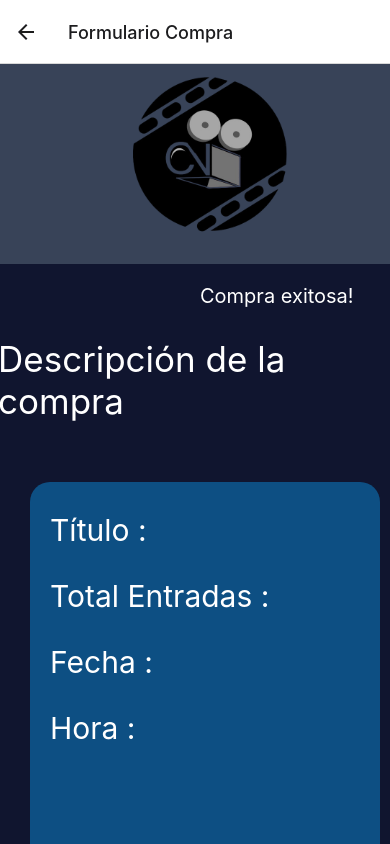
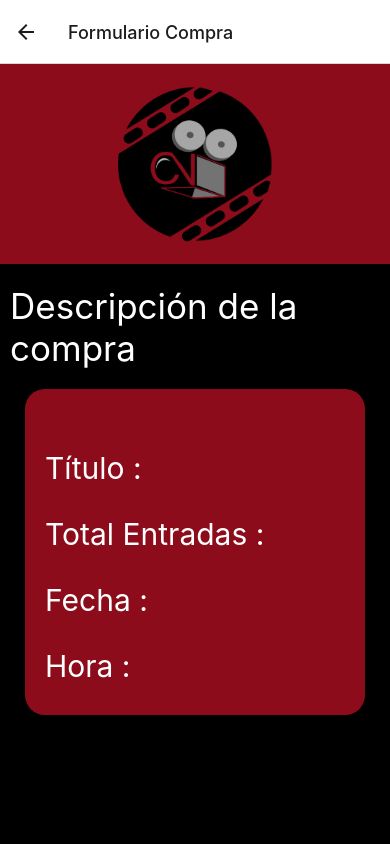
Before and after one commit to milenasantarelli/cine-neuquen, a React Native app: screen /FormCompra in a window 390 px wide. Built offline with nearby package versions, Linux system fonts and the light colour scheme.

Commit message:
Cambio del css en todas las pantallas y responsive

```diff
--- a/screens/accesoPersonalScreen.js
+++ b/screens/accesoPersonalScreen.js
@@ -57,7 +57,7 @@ view2: {
     justifyContent: 'center',
     alignItems: 'center',
     width: 'auto',
-    height: '100%',
+    height: '35%',
     backgroundColor: '#000000',
 },
 titulo: {
--- a/screens/comprarEntrada.js
+++ b/screens/comprarEntrada.js
@@ -39,129 +39,65 @@ const styles = StyleSheet.create({
     img:{
         height: 180,
         width: 180,
-        marginLeft: 120,
+        display: 'flex',
+        justifyContent: 'center',
+        alignItems: 'center',
     },
     cont: {
-        backgroundColor: '#384358',
+        backgroundColor: '#8d0c1b',
         height: 200,
+        display: 'flex',
+        justifyContent: 'center',
+        alignItems: 'center',
     },
     Cont2 :{
-        backgroundColor: '#0d4f83',
+        backgroundColor: '#8d0c1b',
         display: 'flex',
-        marginLeft: 30,
-        width: 350,
-        height: 400,
-        marginTop: 60,
+        justifyContent: 'center',
+        width: 340,
+        height: 360,
+        marginTop: 55,
         borderRadius: 20,
     },
     body: {
-        backgroundColor: '#10152f',
+        backgroundColor: '#000000',
         width: 'auto',
-        height: 1000,
+        height: '100%',
+        display: 'flex',
+        justifyContent: 'center',
+        alignItems: 'center',
     },
     texto :{
         display: 'flex',
-        marginTop: 30,
-        marginLeft: 20,
+        margin: 15,
+        left: 10,
+        marginBottom: 10,
         color: '#fff',
-        position: 'static',
         fontSize: 30,
+        bottom: 20,
     },
     comp :{
         display: 'flex',
         fontSize: 60,
-        marginLeft: 80,
-        position: 'static',
+        justifyContent: 'center',
+        alignItems: 'center',
         color: '#fff',
     },
     boton: {
-        width: 250,
-        marginBottom: 30,
+        color: '#0d4f83',
+        bottom: 20,
         marginTop: 30,
-        marginLeft: 80,
+        display: 'flex',
+        justifyContent: 'center',
+        alignItems: 'center',
         fontSize: 20,
     },
     title: {
         display: 'flex',
-        marginLeft: 80,
-        marginTop: 25,
+        justifyContent: 'center',
+        textAlign: 'center',
         color: '#fff',
-        fontSize: 35,
-        position: 'static',
+        fontSize: 30,
+        marginTop: 20,
     },
-    text2: {
-        display: 'flex',
-        marginLeft: 25,
-        marginTop: 18,
-        fontSize: 35,
-        color: '#fff',
-        position: 'static',
-    },
-  container: {
-    flex: "1px",
-    padding: "20",
-  },
-  img: {
-    height: 180,
-    width: 180,
-    marginLeft: 120,
-  },
-  cont: {
-    backgroundColor: "#384358",
-    height: 200,
-  },
-  Cont2: {
-    backgroundColor: "#0d4f83",
-    display: "flex",
-    marginLeft: 30,
-    width: 350,
-    height: 400,
-    marginTop: 60,
-    borderRadius: 20,
-  },
-  body: {
-    backgroundColor: "#10152f",
-    width: "auto",
-    height: 1200,
-    display: 'flex',
-    alignContent: 'center',
-  },
-  texto: {
-    display: "flex",
-    marginTop: 30,
-    marginLeft: 20,
-    color: "#fff",
-    position: "static",
-    fontSize: 30,
-  },
-  comp: {
-    display: "flex",
-    fontSize: 60,
-    marginLeft: 80,
-    position: "static",
-    color: "#fff",
-  },
-  boton: {
-    width: 250,
-    marginBottom: 30,
-    marginTop: 30,
-    marginLeft: 80,
-    fontSize: 20,
-  },
-  title: {
-    display: "flex",
-    marginLeft: 80,
-    marginTop: 25,
-    color: "#fff",
-    fontSize: 35,
-    position: "static",
-  },
-  text2: {
-    display: "flex",
-    marginLeft: 25,
-    marginTop: 18,
-    fontSize: 35,
-    color: "#fff",
-    position: "static",
-  },
-})
+});
--- a/screens/formularioCompra.js
+++ b/screens/formularioCompra.js
@@ -14,7 +14,6 @@ const FormularioCompraScreen = () => {
             </View>
 
             <View style={styles.body}>
-                <Text style={styles.msj}>Compra exitosa!</Text>
                 <Text style={styles.titulo}>Descripción de la compra</Text>
                 <View style={styles.Cont2}>
                     <Text style={styles.texto}>Título :</Text>
@@ -23,7 +22,7 @@ const FormularioCompraScreen = () => {
                     <Text style={styles.texto}>Hora :</Text>
                 </View>
                 <View style={styles.boton}>
-                    <Button title='IR A MIS ENTRADAS'/>
+                    <Button title='IR A MIS ENTRADAS' color='#EEA816'/>
                 </View>
             </View>
         </ScrollView>
@@ -41,31 +40,40 @@ const styles = StyleSheet.create({
     img:{
         height: 180,
         width: 180,
-        marginLeft: 120,
+        display: 'flex',
+        justifyContent: 'center',
+        alignItems: 'center',
     },
     body: {
-        backgroundColor: '#10152f',
+        backgroundColor: '#000000',
         width: 'auto',
-        height: 900,
+        height: '85%',
+        display: 'flex',
+        justifyContent: 'center',
+        alignItems: 'center',
     },
     boton: {
         width: 250,
-        marginBottom: 30,
-        marginTop: 50,
-        marginLeft: 80,
+        Bottom: '40%',
+        display: 'flex',
+        justifyContent: 'center',
+        alignItems: 'center',
         fontSize: 15,
     },
     cont:{
-        backgroundColor: '#384358',
+        backgroundColor: '#8d0c1b',
         height: 200,
+        display: 'flex',
+        justifyContent: 'center',
+        alignItems: 'center',
     },
     Cont2 :{
-        backgroundColor: '#0d4f83',
+        backgroundColor: '#8d0c1b',
         display: 'flex',
-        marginLeft: 30,
-        width: 350,
-        height: 400,
-        marginTop: 60,
+        justifyContent: 'center',
+        width: 340,
+        height: '50%',
+        marginBottom: '40%',
         borderRadius: 20,
     },
     texto :{
@@ -77,17 +85,14 @@ const styles = StyleSheet.create({
         fontSize: 30,
     },
     titulo: {
-        display: 'flex',
+        left: 10,
+        bottom: 20,
         fontSize: 35,
         marginTop: 30,
-        marginLeft: -2,
+        display: 'flex',
+        justifyContent: 'center',
+        alignItems: 'center',
         color: '#fff',
     },
-    msj: {
-        display: 'flex',
-        fontSize: 20,
-        marginTop: 20,
-        marginLeft: 200,
-        color: '#fff',
-    },
+
 });
--- a/screens/loginScreen.js
+++ b/screens/loginScreen.js
@@ -61,7 +61,7 @@ const style = StyleSheet.create({
   },
   view1: {
     width: 'auto',
-    height: 550,
+    height: '100%',
     backgroundColor: '#8d0c1b',
     display: 'flex',
     justifyContent: 'center',
@@ -82,7 +82,7 @@ const style = StyleSheet.create({
     fontFamily: 'Arial',
   },
   inputs: {
-    marginTop: 150,
+    marginTop: 100,
     display: 'flex',
     justifyContent: 'center',
     alignItems: 'center',
@@ -99,7 +99,7 @@ const style = StyleSheet.create({
     justifyContent: 'center',
     alignItems: 'center',
     width: 'auto',
-    height: '100%',
+    height: '50%',
     backgroundColor: '#000000',
   },
   boton: {
--- a/screens/perfilScreen.js
+++ b/screens/perfilScreen.js
@@ -24,14 +24,13 @@ const PerfilScreen = () => {
                 <Button
                     title='Mis peliculas'
                     onPress={()=> navigation.navigate('Mis entradas')}
+                    color='#EEA816' style= {styles.Button}
                 />
-
             </View>
-
 
         </ScrollView>
         <FakeTabs/>
-        </View>
+    </View>
     );
 }
 
@@ -45,13 +44,19 @@ const styles = StyleSheet.create({
         paddingBottom: 100,
     },
     body: {
-        backgroundColor: '#10152f',
+        backgroundColor: '#000000',
         width: 'auto',
-        height: 722,
+        height: '100%',
+        display: 'flex',
+        alignItems: 'center',
+        justifyContent: 'center',
     },
     cont: {
-        backgroundColor: '#384358',
+        backgroundColor: '#8d0c1b',
         height: 200,
+        display: 'flex',
+        justifyContent: 'center',
+        alignItems: 'center',
     },
     cartel: {
         color: '#ffffff',
@@ -62,15 +67,26 @@ const styles = StyleSheet.create({
     img: {
         height: 180,
         width: 180,
-        marginLeft: 120,
+        display: 'flex',
+        justifyContent: 'center',
+        alignItems: 'center',
     },
     iconPerfil: {
         width: 100,
         height: 100,
-        marginLeft: 150,
+        display: 'flex',
+        justifyContent: 'center',
+        alignItems: 'center',
+        marginBottom: '80%'
     },
     text: {
         color: '#ffffff',
         fontSize: 30,
+        bottom: '35%',
+    },
+    Button: {
+        display: 'flex',
+        justifyContent: 'center',
+        alignItems: 'center',
     },
 });
--- a/screens/principalScreen.js
+++ b/screens/principalScreen.js
@@ -58,7 +58,7 @@ const PrincipalScreen = () => {
                                 title='FormCompra'
                                 onPress={()=> navigation.navigate('FormCompra')}
                             />
-                             <Button
+                            <Button
                                 title='Peliculas'
                                 onPress={()=> navigation.navigate('Peliculas')}
                             />
@@ -93,11 +93,14 @@ const styles = StyleSheet.create({
     body: {
         backgroundColor: '#000000',
         width: 'auto',
-        height:1000,
+        height: '100%',
     },
     cont: {
         backgroundColor: '#8d0c1b',
         height: 200,
+        display: 'flex',
+        justifyContent: 'center',
+        alignItems: 'center',
     },
     cartel: {
         color: '#fff',
@@ -108,7 +111,9 @@ const styles = StyleSheet.create({
     img: {
         height: 180,
         width: 180,
-        marginLeft: 120,
+        display: 'flex',
+        justifyContent: 'center',
+        alignItems: 'center',
     },
     concarru: {
         paddingTop: 30,
--- a/screens/registroScreen.js
+++ b/screens/registroScreen.js
@@ -71,7 +71,7 @@ const styles = StyleSheet.create({
     height: 50,
     borderColor: '#fff',
     borderWidth: 1,
-    marginBottom: 50,
+    marginBottom: 55,
     paddingHorizontal: 10,
     borderRadius: 5,
     backgroundColor: '#fff',
@@ -85,7 +85,7 @@ const styles = StyleSheet.create({
     justifyContent: 'center',
     alignItems: 'center',
     width: 'auto',
-    height: '100%',
+    height: '40%',
     backgroundColor: '#000000',
   },
   boton: {
```
